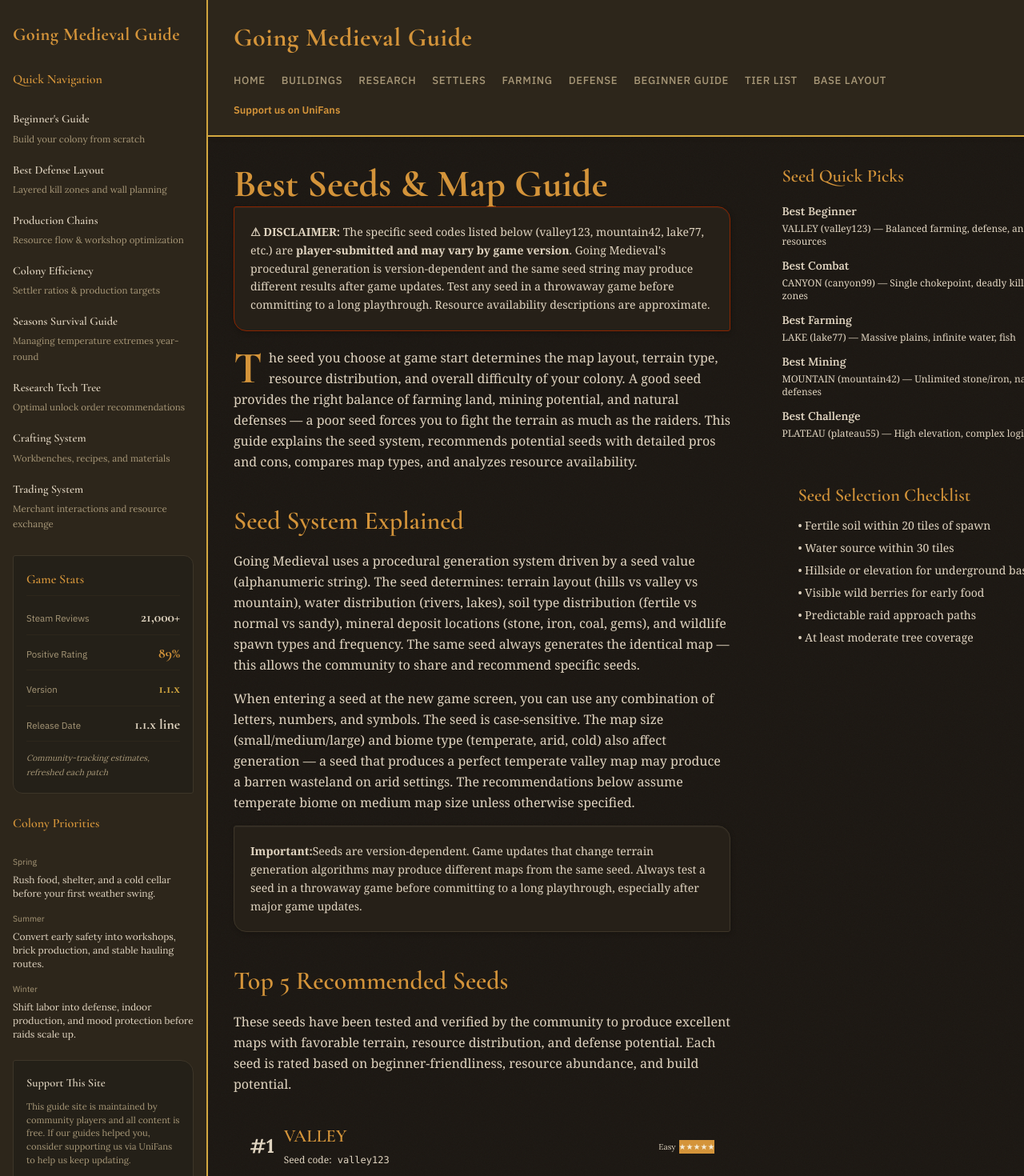
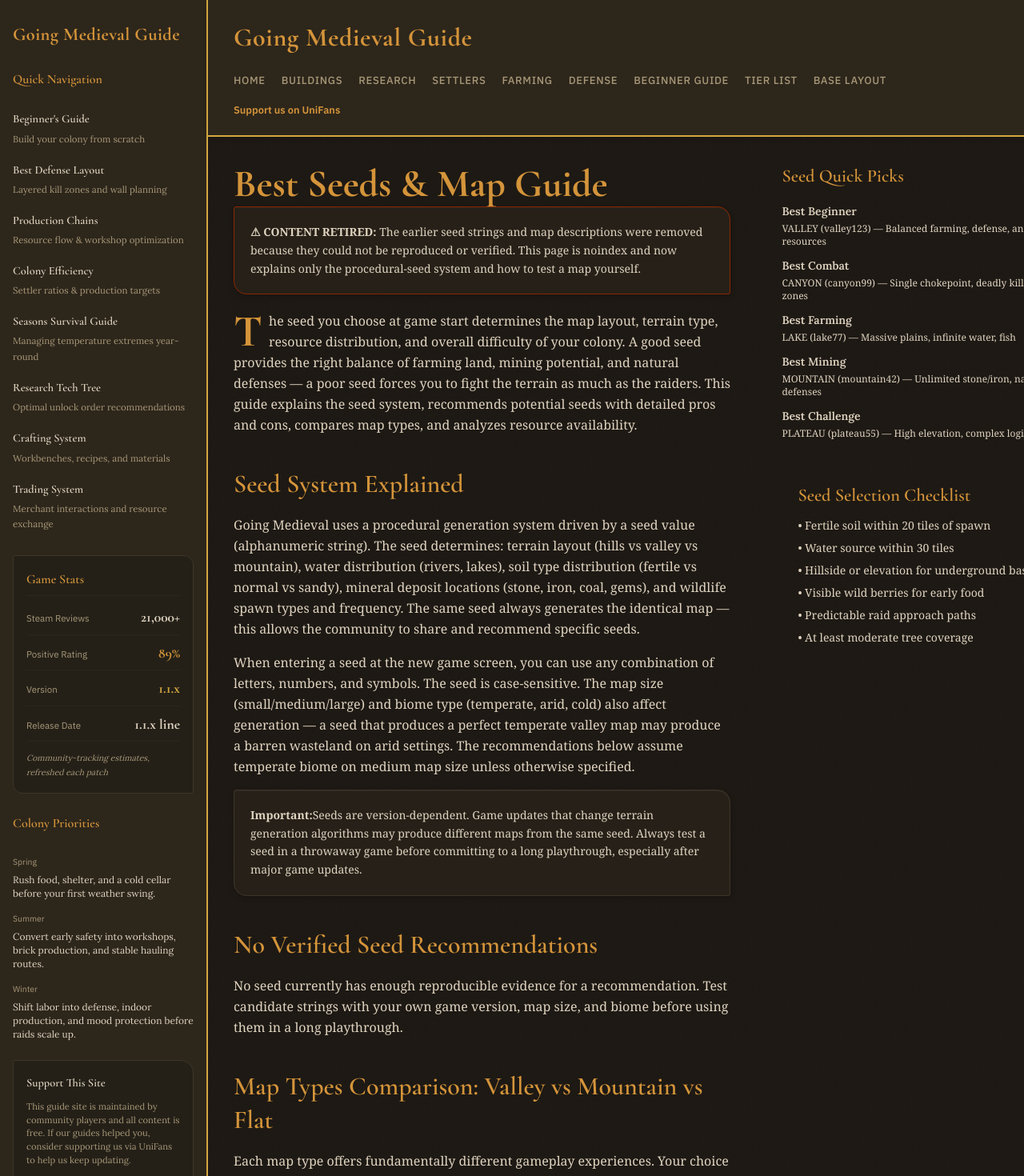
Before and after one commit to ryuuu2020/going-medieval-guide, a Next.js app: page /best-seeds in a window 1280 px wide. Shown: the top 1470 px of the page at 80% size. Built offline with nearby package versions, Linux system fonts and the light colour scheme.

Commit message:
fix: 下线不可复现的种子推荐

```diff
--- a/app/best-seeds/page.tsx
+++ b/app/best-seeds/page.tsx
@@ -1,5 +1,6 @@
 
-const SEEDS = [
+const SEEDS: { name: string; code: string; difficulty: string; desc: string; pros: string; cons: string; rating: number }[] = [];
+const RETIRED_SEEDS = [
   {
     name: 'VALLEY',
     code: 'valley123',
@@ -47,9 +48,10 @@ const SEEDS = [
   },
 ];
 export const metadata = {
-  title: "Going Medieval Best Seeds & Maps — Top 10 Picks (2026)",
+  robots: { index: false, follow: true },
+  title: "Going Medieval Seeds: Procedural Map Basics",
   description:
-    "Top 10 best seeds for Going Medieval. Hand-picked maps with rich resources, defensible terrain, and optimal biome placement.",
+    "How Going Medieval procedural seeds work, why version and settings matter, and why this guide no longer publishes unverified seed strings.",
 };
 
 export default function BestSeedsPage() {
@@ -61,7 +63,7 @@ export default function BestSeedsPage() {
             <h1 className="chapter-heading">Best Seeds & Map Guide</h1>
             <div className="aged-border p-5 mb-5" style={{ backgroundColor: 'var(--color-parchment-deep)', borderColor: '#8b2500' }}>
                 <p className="font-serif text-sm text-ink leading-relaxed">
-                  <strong className="text-vermillion">&#9888; DISCLAIMER:</strong> The specific seed codes listed below (valley123, mountain42, lake77, etc.) are <strong>player-submitted and may vary by game version</strong>. Going Medieval's procedural generation is version-dependent and the same seed string may produce different results after game updates. Test any seed in a throwaway game before committing to a long playthrough. Resource availability descriptions are approximate.
+                  <strong className="text-vermillion">&#9888; CONTENT RETIRED:</strong> The earlier seed strings and map descriptions were removed because they could not be reproduced or verified. This page is noindex and now explains only the procedural-seed system and how to test a map yourself.
                 </p>
               </div>
             <p className="drop-cap font-serif text-base text-ink-light leading-relaxed">
@@ -86,9 +88,9 @@ export default function BestSeedsPage() {
           </section>
 
           <section>
-            <h2 className="font-display text-2xl font-semibold text-ink mb-4">Top 5 Recommended Seeds</h2>
+            <h2 className="font-display text-2xl font-semibold text-ink mb-4">No Verified Seed Recommendations</h2>
             <p className="font-serif text-base text-ink-light leading-relaxed mb-4">
-              These seeds have been tested and verified by the community to produce excellent maps with favorable terrain, resource distribution, and defense potential. Each seed is rated based on beginner-friendliness, resource abundance, and build potential.
+              No seed currently has enough reproducible evidence for a recommendation. Test candidate strings with your own game version, map size, and biome before using them in a long playthrough.
             </p>
             {SEEDS.map((seed, idx) => (
               <div key={idx} className="journal-card p-5 mb-4">
```
